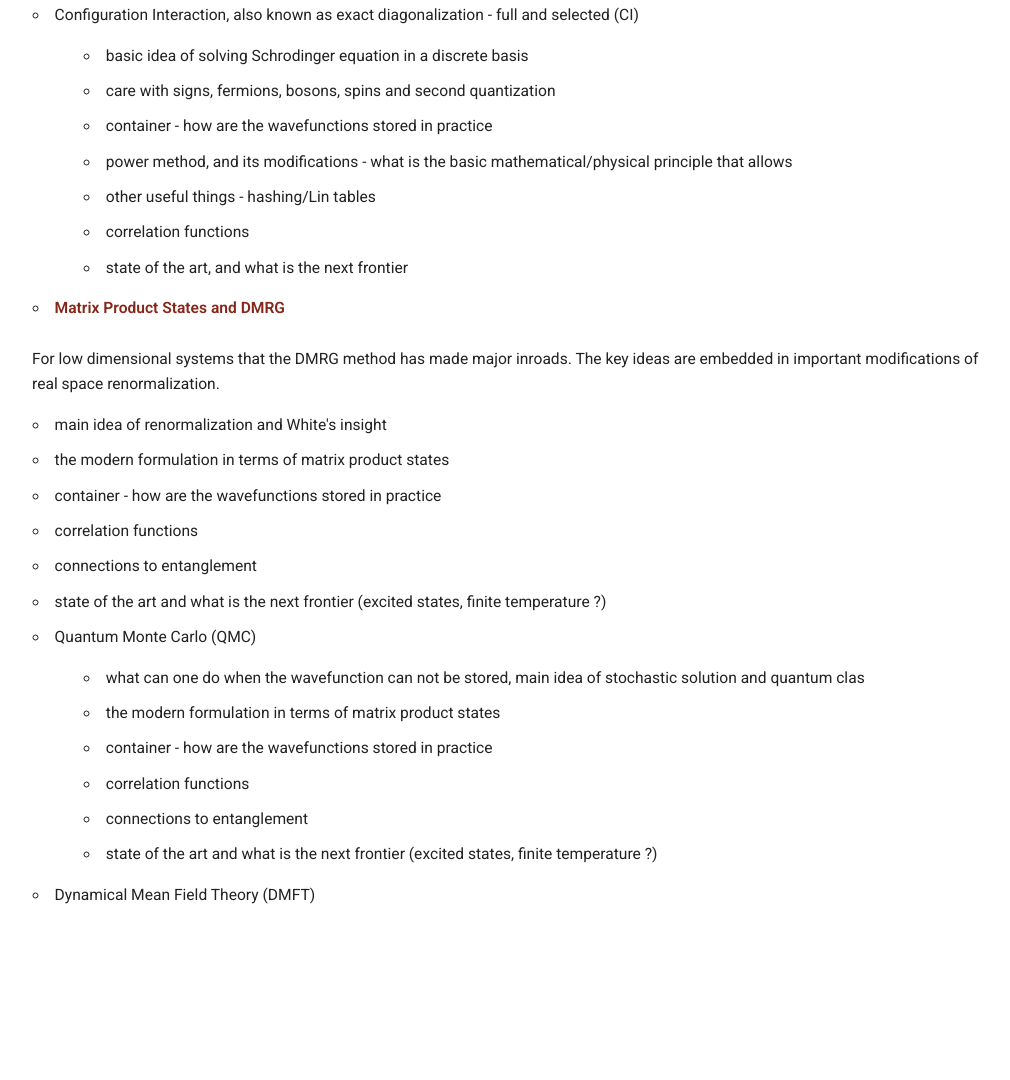
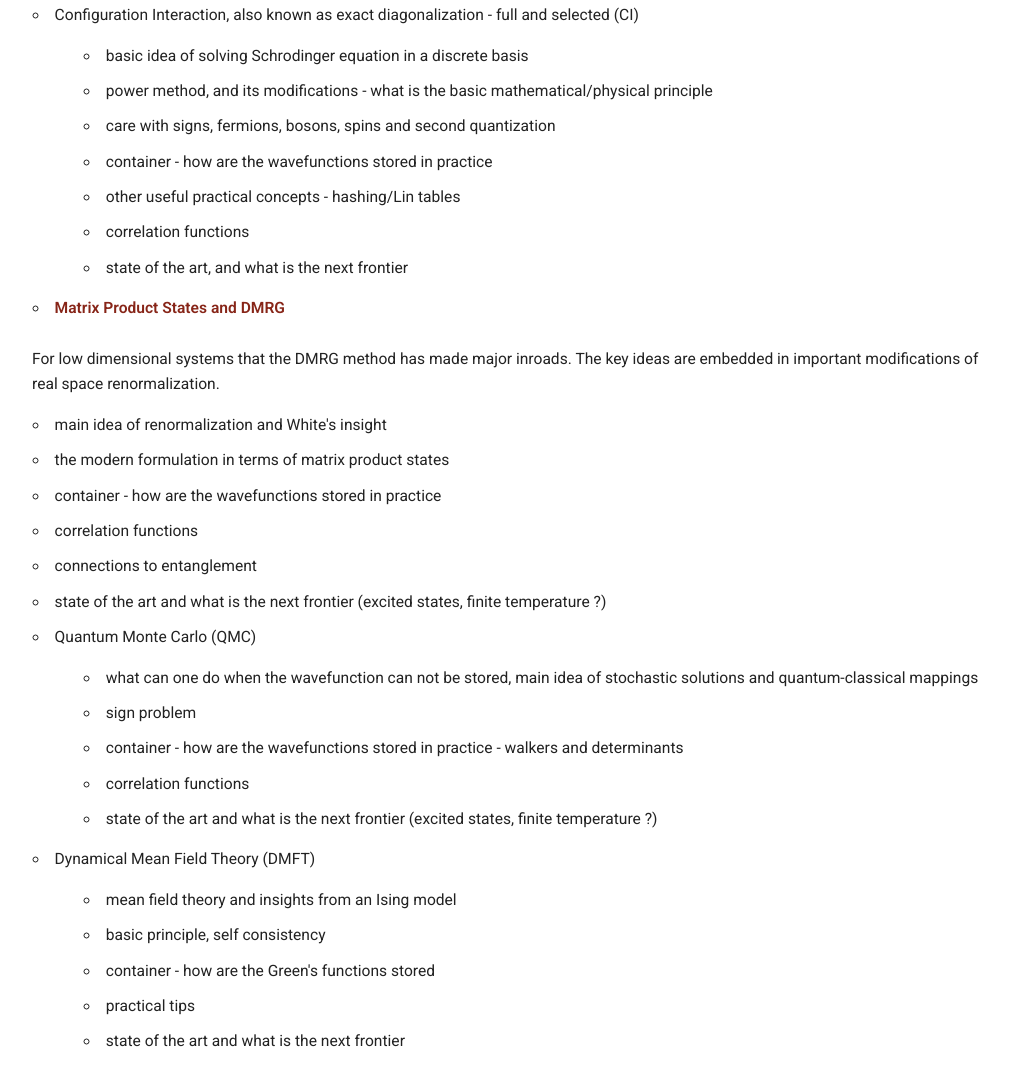
Before and after one commit to emstoudenmire/scnumerics, a plain HTML site: page docs/index.html in a window 1280 px wide. Shown: the part 677-1757 px from the top of the page, without its empty margins (128-1138 px from the left). Before the commit the page ends 1611 px from the top, so only its background shows below. Drawn offline with nearby package versions, Linux system fonts and the light colour scheme; some packages are replaced by stand-ins of ours.

Commit message:
Website generated

```diff
--- a/docs/index.html
+++ b/docs/index.html
@@ -106,10 +106,10 @@ Since this book remains very much under development, your feedback will be great
 <p>Configuration Interaction, also known as exact diagonalization - full and selected (CI)</p>
 <ul>
 <li>basic idea of solving Schrodinger equation in a discrete basis</li>
+<li>power method, and its modifications - what is the basic mathematical/physical principle</li>
 <li>care with signs, fermions, bosons, spins and second quantization</li>
 <li>container - how are the wavefunctions stored in practice</li>
-<li>power method, and its modifications - what is the basic mathematical/physical principle that allows</li>
-<li>other useful things - hashing/Lin tables</li>
+<li>other useful practical concepts - hashing/Lin tables</li>
 <li>correlation functions</li>
 <li>state of the art, and what is the next frontier</li>
 </ul>
@@ -141,16 +141,22 @@ Since this book remains very much under development, your feedback will be great
 <li>
 <p>Quantum Monte Carlo (QMC)</p>
 <ul>
-<li>what can one do when the wavefunction can not be stored, main idea of stochastic solution and quantum clas</li>
-<li>the modern formulation in terms of matrix product states</li>
-<li>container - how are the wavefunctions stored in practice</li>
+<li>what can one do when the wavefunction can not be stored, main idea of stochastic solutions and quantum-classical mappings</li>
+<li>sign problem</li>
+<li>container - how are the wavefunctions stored in practice - walkers and determinants</li>
 <li>correlation functions</li>
-<li>connections to entanglement</li>
 <li>state of the art and what is the next frontier (excited states, finite temperature ?)</li>
 </ul>
 </li>
 <li>
 <p>Dynamical Mean Field Theory (DMFT)</p>
+<ul>
+<li>mean field theory and insights from an Ising model</li>
+<li>basic principle, self consistency</li>
+<li>container - how are the Green's functions stored</li>
+<li>practical tips</li>
+<li>state of the art and what is the next frontier</li>
+</ul>
 </li>
 </ul>
   </div> <!-- class="container" -->
```
